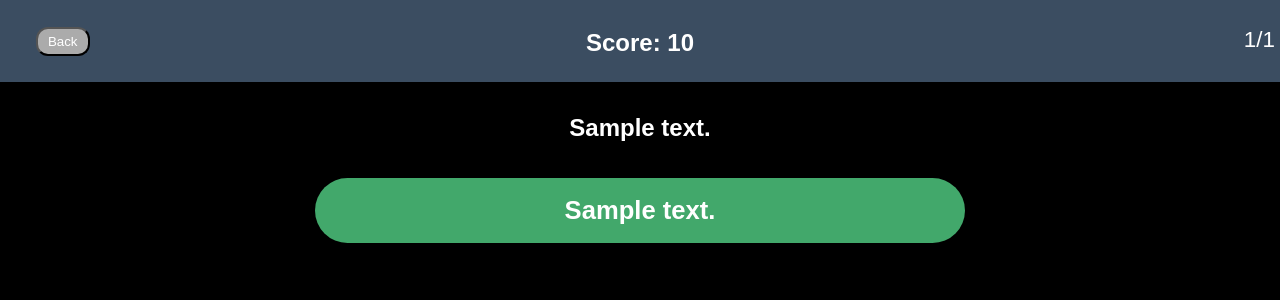
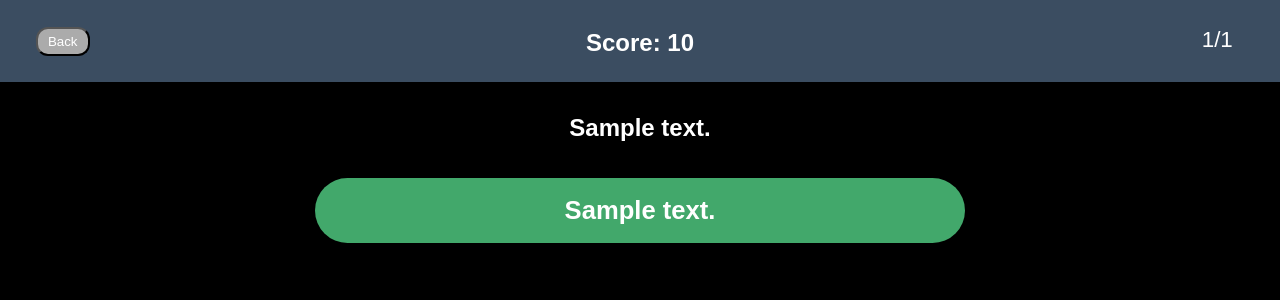
Before and after one commit to dan-sapp-sandbox/trivia, a Django app: template templates/game.html in a window 1280 px wide. Shown: the top 300 px of the page. Run offline with Django 5.2, Linux system fonts and the light colour scheme; the template is opened without the code that fills it: most values are stand-ins (such as "Sample title", 1, 10 or a date in 2020).

Commit message:
more history

```diff
--- a/static/css/game.css
+++ b/static/css/game.css
@@ -40,10 +40,10 @@ main {
 }
 
 .status {
-  grid-column: 9/12;
+  grid-column: 11/12;
   grid-row: 1;
   font-size: 1.4rem;
-  text-align: right;
+  text-align: center;
   font-family: sans-serif;
 }
 
```
Also changed, not shown: db.sqlite3, 2 other files.
